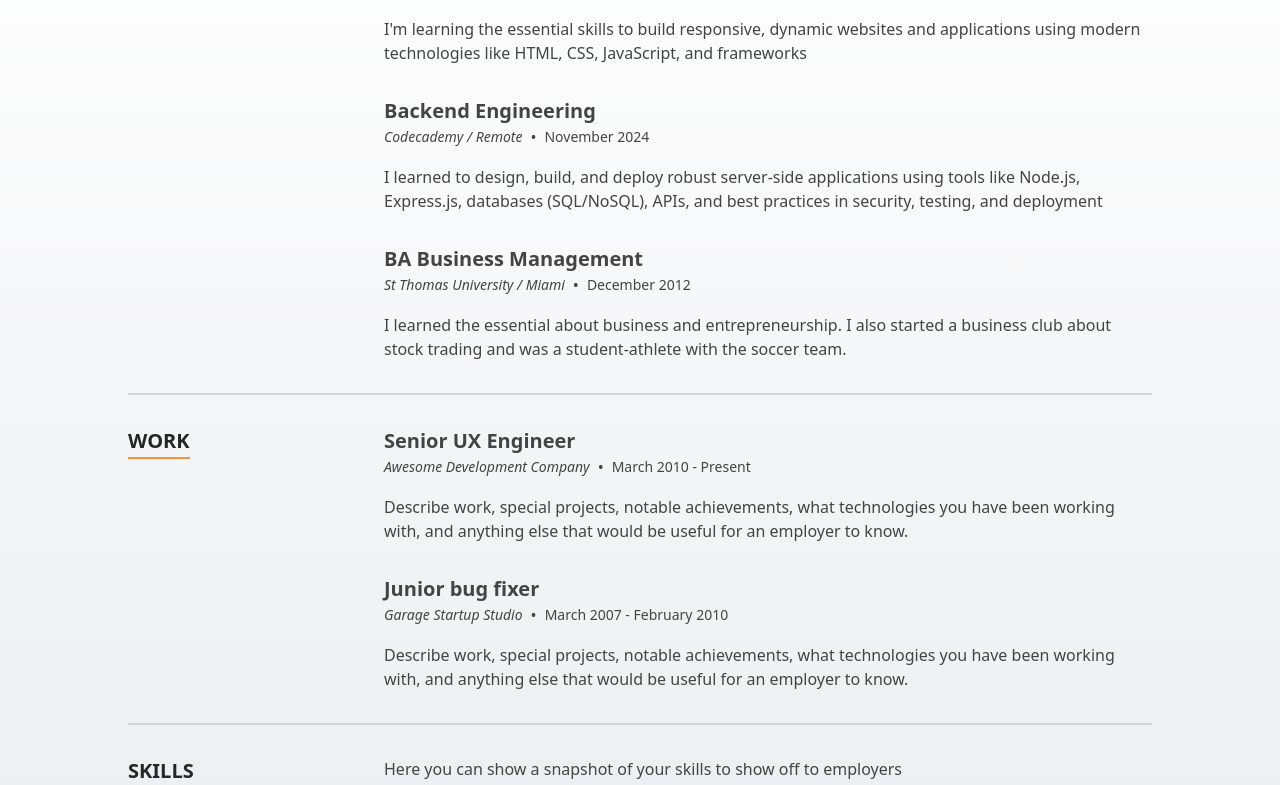
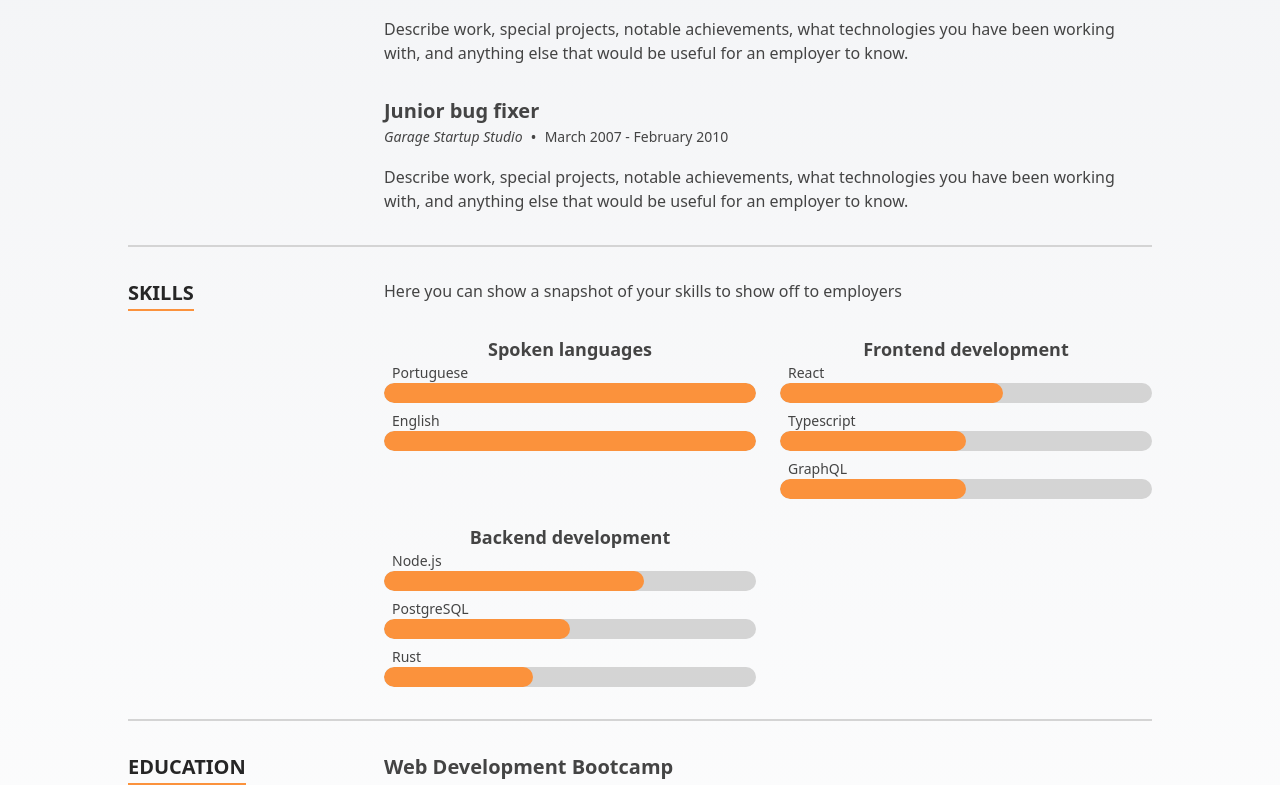
Before and after one commit to borgesenioc/react-resume-enio, a Next.js app: page / in a window 1280 px wide. Shown: the part 1447-2232 px from the top of the page. Built offline with nearby package versions, Linux system fonts and the light colour scheme.

Commit message:
Update the order of work and education

```diff
--- a/src/components/Sections/Resume/index.tsx
+++ b/src/components/Sections/Resume/index.tsx
@@ -8,13 +8,8 @@
 
 const Resume: FC = memo(() => {
   return (
-    <Section className="bg-gradient-to-b from-white to-gray-200" sectionId={SectionId.Resume}>
+    <Section className="bg-gradient-to-b from-gray-100 to-white" sectionId={SectionId.Resume}>
       <div className="flex flex-col divide-y-2 divide-neutral-300">
-        <ResumeSection title="Education">
-          {education.map((item, index) => (
-            <TimelineItem item={item} key={`${item.title}-${index}`} />
-          ))}
-        </ResumeSection>
         <ResumeSection title="Work">
           {experience.map((item, index) => (
             <TimelineItem item={item} key={`${item.title}-${index}`} />
@@ -28,6 +23,11 @@
             ))}
           </div>
         </ResumeSection>
+        <ResumeSection title="Education">
+          {education.map((item, index) => (
+            <TimelineItem item={item} key={`${item.title}-${index}`} />
+          ))}
+        </ResumeSection>
       </div>
     </Section>
   );
```
